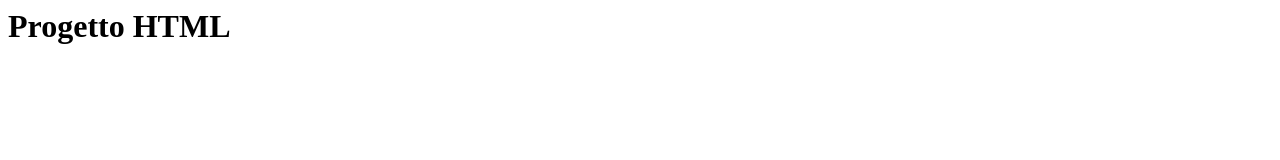
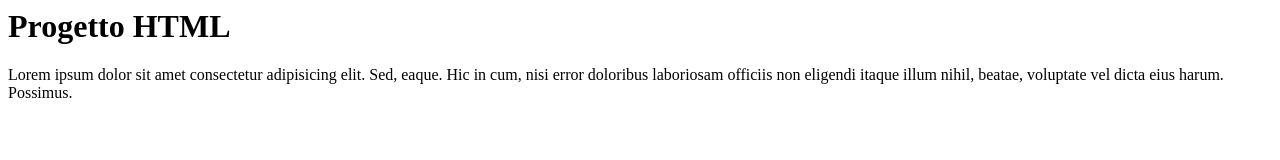
Before and after one commit to nickkept/my_first_html_project, a plain HTML site: page index.html in a window 1280 px wide. Drawn offline with Linux system fonts and the light colour scheme.

Commit message:
adds lorem paragraph

```diff
--- a/index.html
+++ b/index.html
@@ -1 +1,2 @@
 <h1>Progetto HTML</h1>
+<p>Lorem ipsum dolor sit amet consectetur adipisicing elit. Sed, eaque. Hic in cum, nisi error doloribus laboriosam officiis non eligendi itaque illum nihil, beatae, voluptate vel dicta eius harum. Possimus.</p>
```
